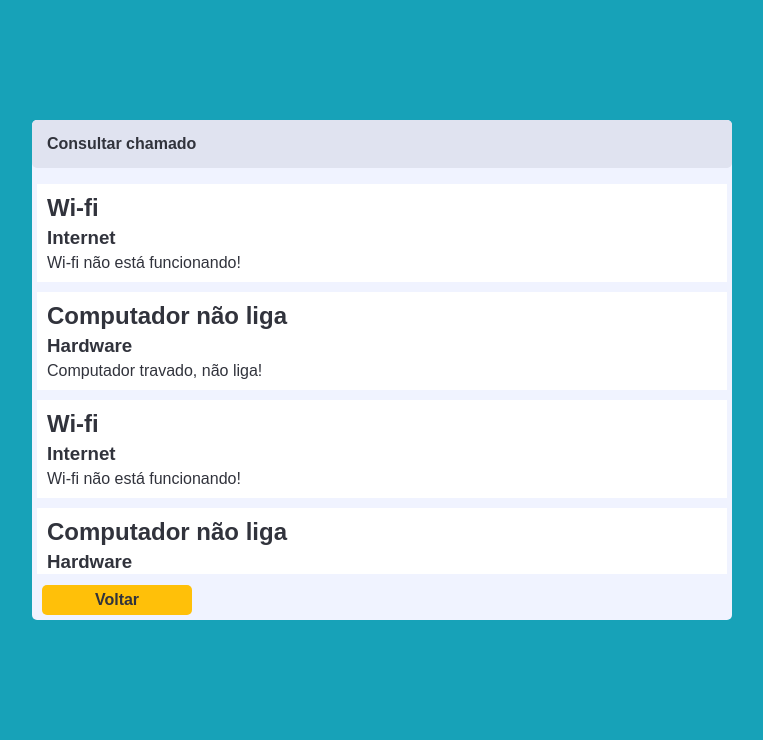
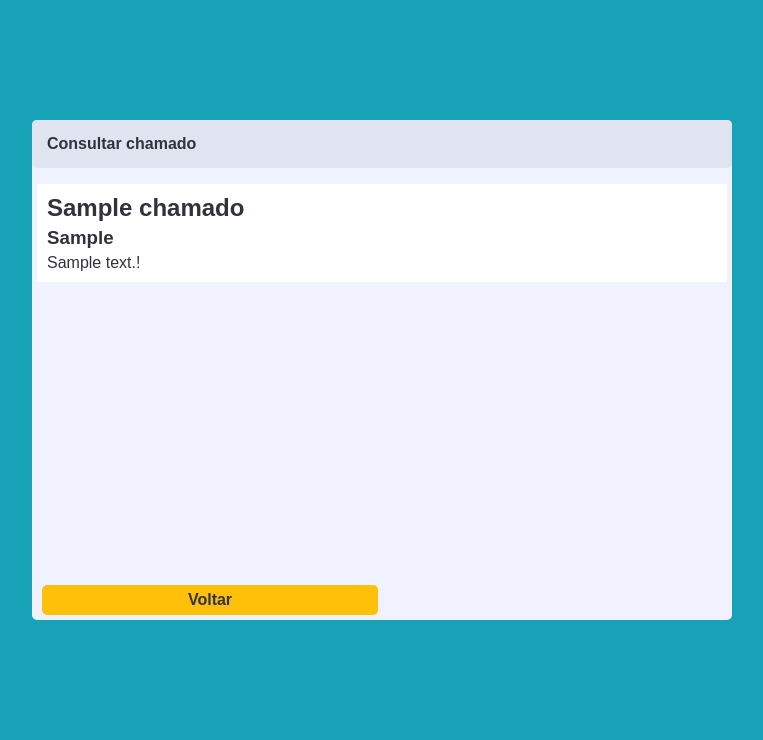
Before and after one commit to dwmartins/CRUD_LOGIN, a PHP site: page /chamados.php in a window 1280 px wide. Shown: the part 60-800 px from the top of the page, without its empty margins (258-1021 px from the left). Run offline with PHP 8.4, Linux system fonts and the light colour scheme; the visitor is signed in with stand-in values (Sample User, id 1); tables that the repository leaves empty or names only in its code hold one stand-in row (values such as "Sample post").

Commit message:
Finalização da pagina de chamados

```diff
--- a/chamados.php
+++ b/chamados.php
@@ -1,6 +1,8 @@
 <?php
+include "./src/controller/conexao.php";
 include "./src/controller/protege_pagina.php";
-include('./src/controller/logar.php');
+include "./src/controller/logar.php";
+include "./src/controller/exibir_chamados.php";
 ?>
 
 <!DOCTYPE html>
@@ -31,45 +33,35 @@ include('./src/controller/logar.php');
             <h4>Consultar chamado</h4>
 
             <div class="lista_chamados">
-                <div>
+
+                <?php
+                    if($numero_cliente == 0)  { ?>
+
+                    <div class="nenhum_resultado">
+                        <p>Nenhum chamado em aberto!</p>
+                    </div>
+
+                <?php } else {
+
+                    while ($chamados = $sql_query->fetch_assoc()) { ?>
+
+                        <div>
+                            <h2><?php echo $chamados['titulo'] ?></h2>
+
+                            <h3><?php echo $chamados['categoria'] ?></h3>
+
+                            <p><?php echo $chamados['descricao'] ?>!</p>
+                        </div>
+
+                <?php } }?>
+
+                <!-- <div>
                     <h2>Wi-fi</h2>
 
                     <h3>Internet</h3>
 
                     <p>Wi-fi não está funcionando!</p>
-                </div>
-
-                <div>
-                    <h2>Computador não liga</h2>
-
-                    <h3>Hardware</h3>
-
-                    <p>Computador travado, não liga!</p>
-                </div>
-
-                <div>
-                    <h2>Wi-fi</h2>
-
-                    <h3>Internet</h3>
-
-                    <p>Wi-fi não está funcionando!</p>
-                </div>
-
-                <div>
-                    <h2>Computador não liga</h2>
-
-                    <h3>Hardware</h3>
-
-                    <p>Computador travado, não liga!</p>
-                </div>
-
-                <div>
-                    <h2>Wi-fi</h2>
-
-                    <h3>Internet</h3>
-
-                    <p>Wi-fi não está funcionando!</p>
-                </div>
+                </div> -->
             </div>
 
             <a class="btn_voltar" href="painel.php">Voltar</a>
--- a/criar_login.php
+++ b/criar_login.php
@@ -32,7 +32,7 @@ include('./src/controller/criar_usuario.php');
             if(isset($_SESSION['alert'])) : ?>
 
             <div data-aos="zoom-in" class="<?php echo $_SESSION['alert']['style']; ?>">
-            <i class="<?php echo $_SESSION['alert']['icon'] ?>"></i> <?php echo $_SESSION['alert']['mensagem']; ?>
+            <i class="<?php echo $_SESSION['alert']['icon']; ?>"></i> <?php echo $_SESSION['alert']['mensagem']; ?>
             </div>
 
             <?php
--- a/src/controller/criar_usuario.php
+++ b/src/controller/criar_usuario.php
@@ -21,6 +21,7 @@ if(isset($_POST['email']) || isset($_POST['senha'])) {
                 ];
 
         $_SESSION['alert'] = $alert;
+        unset($_POST);
 
     } else {
         $sql_code = "INSERT INTO usuarios (id, nome, email, senha) VALUES (0, '$nome', '$email', '$senha')";
--- /dev/null
+++ b/src/controller/exibir_chamados.php
@@ -0,0 +1,7 @@
+<?php
+
+$sql_code = "SELECT * FROM chamados ORDER BY titulo, categoria, descricao DESC";
+$sql_query = $mysqli->query($sql_code);
+
+$numero_cliente = $sql_query->num_rows;
+?>
--- a/src/controller/logar.php
+++ b/src/controller/logar.php
@@ -20,6 +20,7 @@ if(isset($_POST['email']) || isset($_POST['senha'])) {
 
         $_SESSION['id'] = $usuario['id'];
         $_SESSION['nome'] = $usuario['nome'];
+        $_SESSION['autenticado'] = 'SIM';
 
         header("Location: painel.php");
 
@@ -46,7 +47,7 @@ if(isset($_POST['email']) || isset($_POST['senha'])) {
 
             $_SESSION['alert'] = $alert;
 
-            unset($_POST);
+        unset($_POST);
 
     }
 }
--- a/src/controller/protege_pagina.php
+++ b/src/controller/protege_pagina.php
@@ -5,7 +5,7 @@ if(!isset($_SESSION)) {
 }
 
 if(!isset($_SESSION['id'])) {
-    header('Location: index.php');
+    header('Location: index.php?login=erro');
 }
 
 
--- a/src/css/style.css
+++ b/src/css/style.css
@@ -232,13 +232,31 @@
     background-color: var(--amarelo);
     color: var(--cinzaEscuro);
     font-weight: bold;
-    width: 150px;
+    width: 48%;
     height: 30px;
     margin: 5px 10px;
     border-radius: 5px;
     display: flex;
     justify-content: center;
     align-items: center;
+}
+
+.chamados .btn_voltar:hover {
+    background-color: var(--amareloEscuro);
+    transition: 0.5s;
+}
+
+.nenhum_resultado {
+    height: 95%;
+    display: flex;
+    justify-content: center;
+    align-items: center;
+}
+
+.nenhum_resultado p{
+    font-size: 24px;
+    font-weight: bold;
+    color: var(--cinzaEscuro);
 }
 
 /* PAGINA DE ABERTURA DE CHAMADO */
@@ -250,9 +268,10 @@
     display: flex;
     justify-content: center;
     align-items: center;
+    position: relative;
 }
 
-.abrir_chamado > div {
+.abrir_chamado .open_achamado {
     background-color: var(--cinzaClaro2);
     width: 97%;
     max-width: 600px;
```
Also changed, not shown: abrir_chamado.php (+13 -4 lines), index.php (+9 -0 lines), src/controller/abrir_chamado.php (added, +15 -0 lines).
